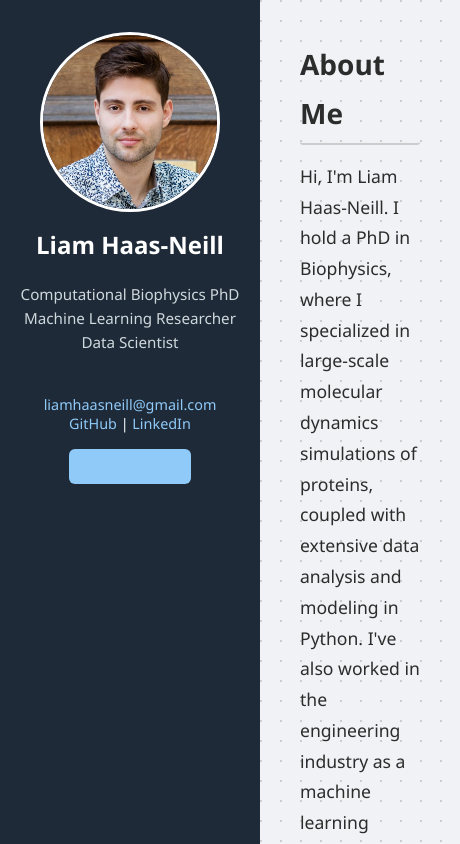
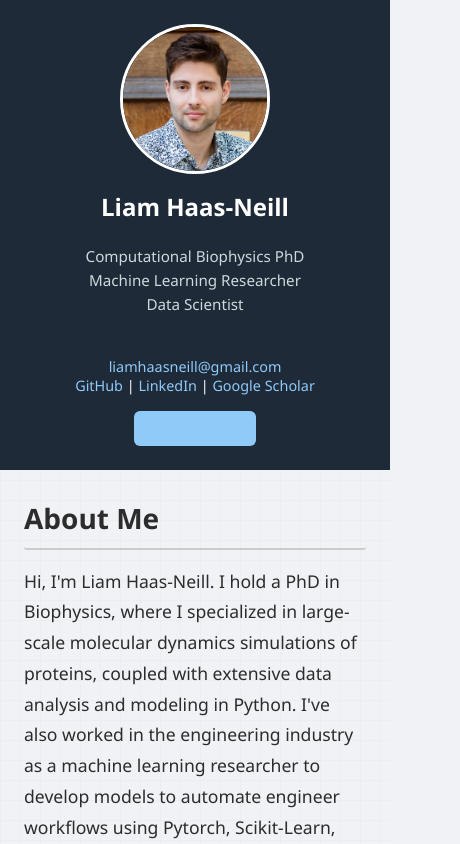
Before and after one commit to liamhn/liamhn.github.io, a plain HTML site: page index.html in a window 390 px wide. Shown: the top 844 px of the page, 460 px wide, since content can reach past the window. Drawn offline with Linux system fonts and the light colour scheme.

Commit message:
Add files via upload
changes with claude

```diff
--- a/index.html
+++ b/index.html
@@ -5,6 +5,7 @@
   <meta name="viewport" content="width=device-width, initial-scale=1.0"/>
   <title>Liam Haas-Neill | ML + Biophysics</title>
   <link rel="stylesheet" href="style.css" />
+  <script src="script.js" defer></script>
 </head>
 <body>
   <div class="sidebar">
@@ -20,7 +21,8 @@
       <p><a href="mailto:liamhaasneill@gmail.com">liamhaasneill@gmail.com</a></p>
       <p>
         <a href="https://github.com/liamhn" target="_blank">GitHub</a> |
-        <a href="https://linkedin.com/in/liamhaasneill" target="_blank">LinkedIn</a>
+        <a href="https://linkedin.com/in/liamhaasneill" target="_blank">LinkedIn</a> |
+        <a href="https://scholar.google.com/citations?user=Box_NB0AAAAJ&hl=en" target="_blank">Google Scholar</a>
       </p>
       <a class="resume-button" href="documents/LiamHaasNeillFullCV_11-04-2025.pdf" target="_blank" download>Download CV</a>
     </div>
--- a/style.css
+++ b/style.css
@@ -10,7 +10,8 @@ body {
   min-height: 100vh;
   font-family: 'Segoe UI', 'Helvetica Neue', sans-serif;
   background-color: #f0f2f5;
-  background-image: radial-gradient(circle at 1px 1px, #ccc 1px, transparent 1px);
+  background-image: linear-gradient(to right, rgba(200, 200, 200, 0.1) 1px, transparent 1px),
+                    linear-gradient(to bottom, rgba(200, 200, 200, 0.1) 1px, transparent 1px);
   background-size: 20px 20px;
   color: #2c2c2c;
 }
@@ -31,8 +32,8 @@ body {
 }
 
 .profile-pic {
-  width: 180px;
-  height: 180px;
+  width: 230px;
+  height: 230px;
   border-radius: 50%;
   object-fit: cover;
   margin-bottom: 1rem;
@@ -130,3 +131,26 @@ footer {
   color: #777;
   margin-top: 2rem;
 }
+
+/* Mobile Responsiveness */
+@media screen and (max-width: 768px) {
+  body {
+    flex-direction: column;
+  }
+
+  .sidebar {
+    position: relative;
+    width: 100%;
+    padding: 1.5rem 1rem;
+  }
+
+  .profile-pic {
+    width: 150px;
+    height: 150px;
+  }
+
+  .main-content {
+    margin-left: 0;
+    padding: 1.5rem;
+  }
+}
```
Also changed, not shown: index_prev.html (added, +56 -0 lines).
